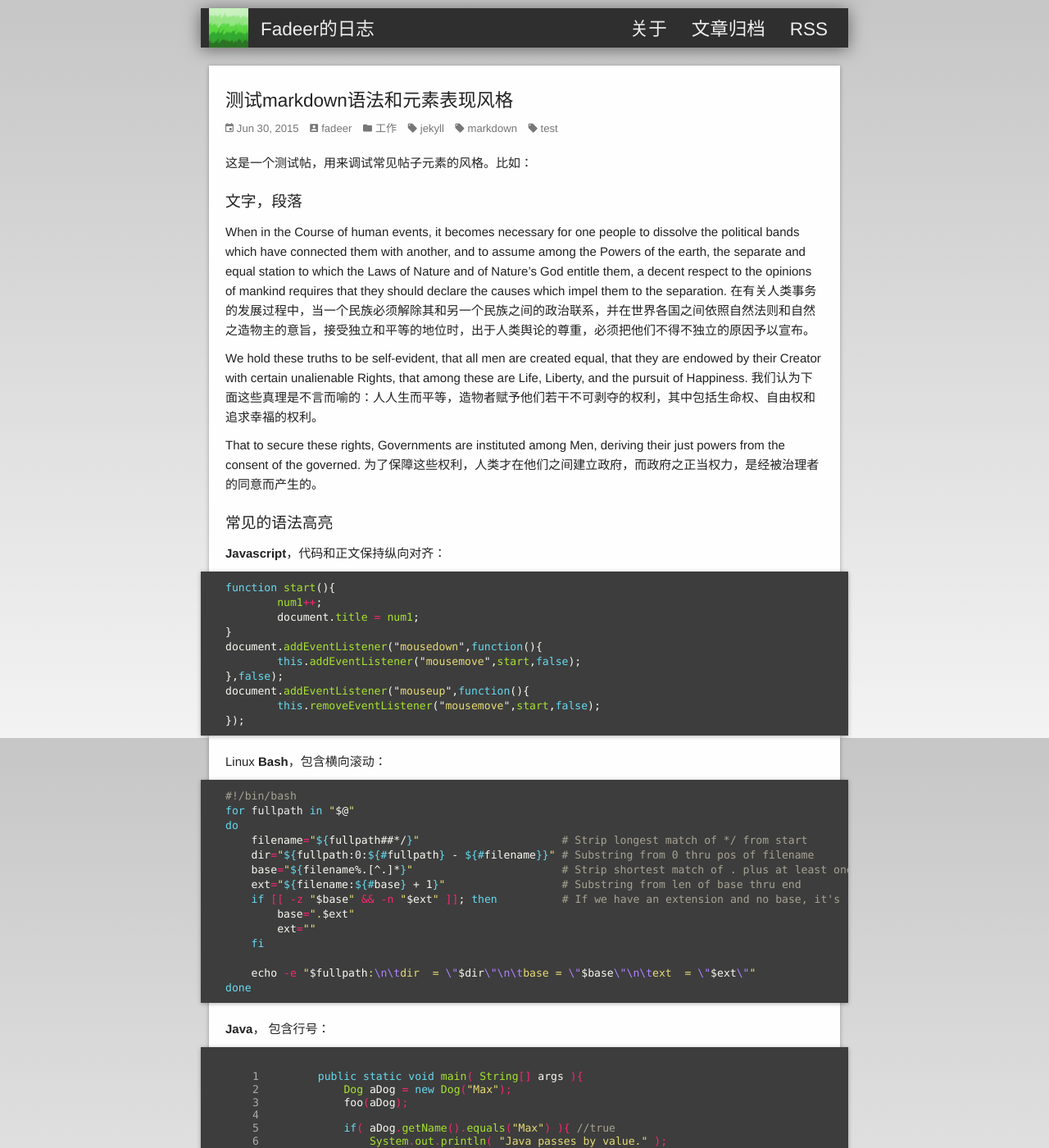
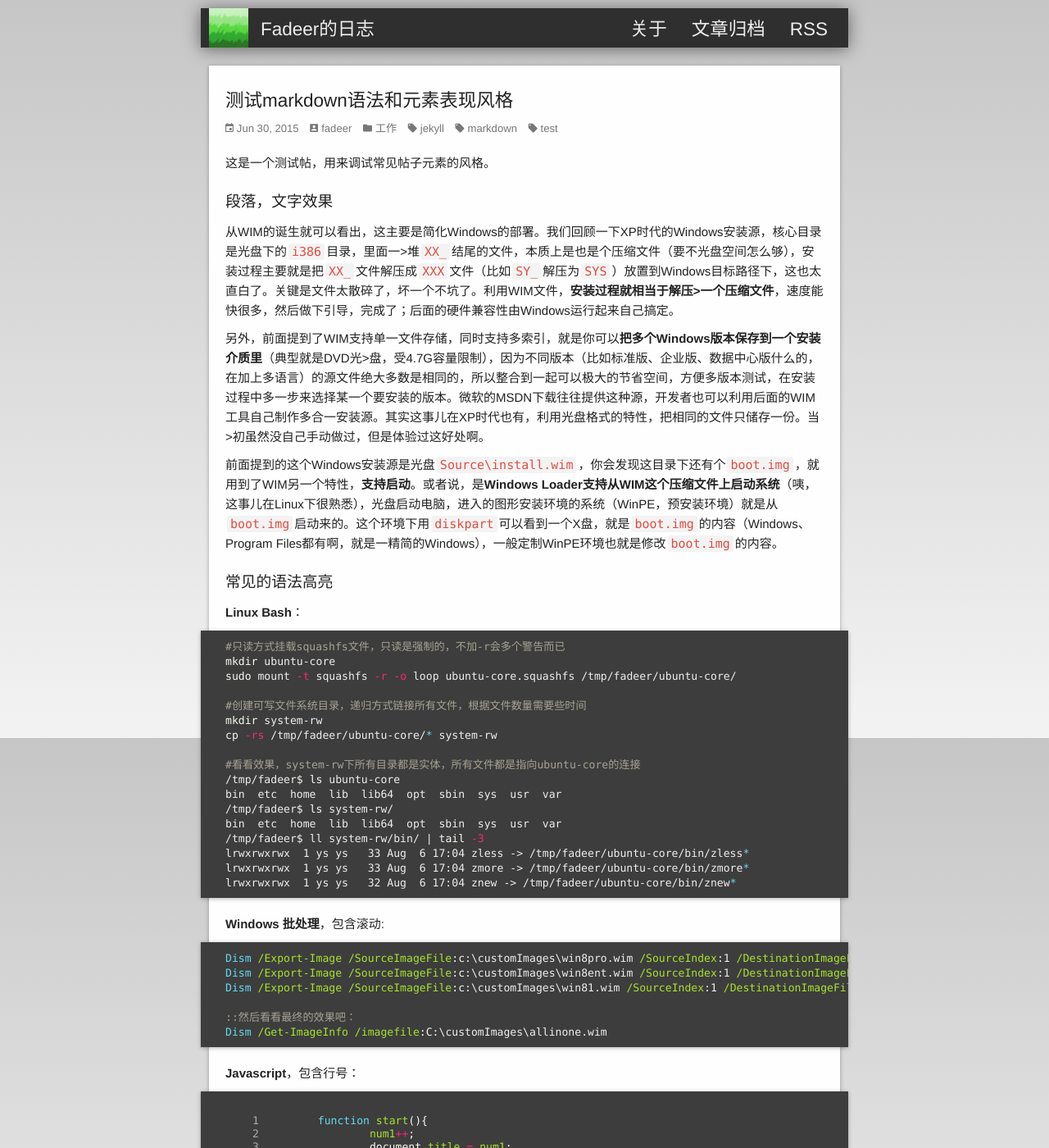
Before and after one commit to fadeer/fadeer.github.io, a Jekyll site: the page built from _posts/2015-06-30-markdown-test-post.markdown, in a window 1280 px wide and 1400 px high. Shown: the whole window at 82% size. Built offline with Jekyll 4.4.1, drawn with Linux system fonts in a browser that asks for light colours; some of the changed text lies outside the part shown.

Commit message:
update post

```diff
--- a/_posts/2015-06-30-markdown-test-post.markdown
+++ b/_posts/2015-06-30-markdown-test-post.markdown
@@ -7,26 +7,52 @@ categories: 工作
 tags: jekyll markdown test
 ---
 
-这是一个测试帖，用来调试常见帖子元素的风格。比如：
+这是一个测试帖，用来调试常见帖子元素的风格。
 
-文字，段落
+段落，文字效果
 ----
+从WIM的诞生就可以看出，这主要是简化Windows的部署。我们回顾一下XP时代的Windows安装源，核心目录是光盘下的`i386`目录，里面一>堆`XX_`结尾的文件，本质上是也是个压缩文件（要不光盘空间怎么够），安装过程主要就是把`XX_`文件解压成`XXX`文件（比如`SY_`解压为`SYS`）放置到Windows目标路径下，这也太直白了。关键是文件太散碎了，坏一个不坑了。利用WIM文件，**安装过程就相当于解压>一个压缩文件**，速度能快很多，然后做下引导，完成了；后面的硬件兼容性由Windows运行起来自己搞定。
 
-When in the Course of human events, it becomes necessary for one people to dissolve the political bands which have connected them with another, and to assume among the Powers of the earth, the separate and equal station to which the Laws of Nature and of Nature's God entitle them, a decent respect to the opinions of mankind requires that they should declare the causes which impel them to the separation.
-在有关人类事务的发展过程中，当一个民族必须解除其和另一个民族之间的政治联系，并在世界各国之间依照自然法则和自然之造物主的意旨，接受独立和平等的地位时，出于人类舆论的尊重，必须把他们不得不独立的原因予以宣布。
+另外，前面提到了WIM支持单一文件存储，同时支持多索引，就是你可以**把多个Windows版本保存到一个安装介质里**（典型就是DVD光>盘，受4.7G容量限制），因为不同版本（比如标准版、企业版、数据中心版什么的，在加上多语言）的源文件绝大多数是相同的，所以整合到一起可以极大的节省空间，方便多版本测试，在安装过程中多一步来选择某一个要安装的版本。微软的MSDN下载往往提供这种源，开发者也可以利用后面的WIM工具自己制作多合一安装源。其实这事儿在XP时代也有，利用光盘格式的特性，把相同的文件只储存一份。当>初虽然没自己手动做过，但是体验过这好处啊。
 
-We hold these truths to be self-evident, that all men are created equal, that they are endowed by their Creator with certain unalienable Rights, that among these are Life, Liberty, and the pursuit of Happiness.
-我们认为下面这些真理是不言而喻的：人人生而平等，造物者赋予他们若干不可剥夺的权利，其中包括生命权、自由权和追求幸福的权利。
-
-That to secure these rights, Governments are instituted among Men, deriving their just powers from the consent of the governed.
-为了保障这些权利，人类才在他们之间建立政府，而政府之正当权力，是经被治理者的同意而产生的。
-
+前面提到的这个Windows安装源是光盘`Source\install.wim`，你会发现这目录下还有个`boot.img`，就用到了WIM另一个特性，**支持启动**。或者说，是**Windows Loader支持从WIM这个压缩文件上启动系统**（咦，这事儿在Linux下很熟悉），光盘启动电脑，进入的图形安装环境的系统（WinPE，预安装环境）就是从`boot.img`启动来的。这个环境下用`diskpart`可以看到一个X盘，就是`boot.img`的内容（Windows、Program Files都有啊，就是一精简的Windows），一般定制WinPE环境也就是修改`boot.img`的内容。
 
 常见的语法高亮
 ----
+**Linux Bash**：
+{% highlight bash %}
+#只读方式挂载squashfs文件，只读是强制的，不加-r会多个警告而已
+mkdir ubuntu-core
+sudo mount -t squashfs -r -o loop ubuntu-core.squashfs /tmp/fadeer/ubuntu-core/
 
-**Javascript**，代码和正文保持纵向对齐：
-{% highlight javascript %}
+#创建可写文件系统目录，递归方式链接所有文件，根据文件数量需要些时间
+mkdir system-rw
+cp -rs /tmp/fadeer/ubuntu-core/* system-rw
+
+#看看效果，system-rw下所有目录都是实体，所有文件都是指向ubuntu-core的连接
+/tmp/fadeer$ ls ubuntu-core
+bin  etc  home  lib  lib64  opt  sbin  sys  usr  var
+/tmp/fadeer$ ls system-rw/
+bin  etc  home  lib  lib64  opt  sbin  sys  usr  var
+/tmp/fadeer$ ll system-rw/bin/ | tail -3
+lrwxrwxrwx  1 ys ys   33 Aug  6 17:04 zless -> /tmp/fadeer/ubuntu-core/bin/zless*
+lrwxrwxrwx  1 ys ys   33 Aug  6 17:04 zmore -> /tmp/fadeer/ubuntu-core/bin/zmore*
+lrwxrwxrwx  1 ys ys   32 Aug  6 17:04 znew -> /tmp/fadeer/ubuntu-core/bin/znew*
+{% endhighlight %}
+
+**Windows 批处理**，包含滚动:
+{% highlight bat %}
+Dism /Export-Image /SourceImageFile:c:\customImages\win8pro.wim /SourceIndex:1 /DestinationImageFile:c:\customImages\allinone.wim /DestinationName:"Windows 8 Professional"
+Dism /Export-Image /SourceImageFile:c:\customImages\win8ent.wim /SourceIndex:1 /DestinationImageFile:c:\customImages\allinone.wim /DestinationName:"Windows 8 Enterprise"
+Dism /Export-Image /SourceImageFile:c:\customImages\win81.wim /SourceIndex:1 /DestinationImageFile:c:\customImages\allinone.wim /DestinationName:"Windows 8.1"
+
+::然后看看最终的效果吧：
+Dism /Get-ImageInfo /imagefile:C:\customImages\allinone.wim
+{% endhighlight %}
+
+<!--preview-end-->
+**Javascript**，包含行号：
+{% highlight javascript linenos %}
 function start(){
 	num1++;
 	document.title = num1;
@@ -38,59 +64,36 @@ document.addEventListener("mouseup",function(){
 	this.removeEventListener("mousemove",start,false);
 });
 {% endhighlight %}
-<!--preview-end-->
-
-Linux **Bash**，包含横向滚动：
-{% highlight bash %}
-#!/bin/bash
-for fullpath in "$@"
-do
-    filename="${fullpath##*/}"                      # Strip longest match of */ from start
-    dir="${fullpath:0:${#fullpath} - ${#filename}}" # Substring from 0 thru pos of filename
-    base="${filename%.[^.]*}"                       # Strip shortest match of . plus at least one non-dot char from end
-    ext="${filename:${#base} + 1}"                  # Substring from len of base thru end
-    if [[ -z "$base" && -n "$ext" ]]; then          # If we have an extension and no base, it's really the base
-        base=".$ext"
-        ext=""
-    fi
-
-    echo -e "$fullpath:\n\tdir  = \"$dir\"\n\tbase = \"$base\"\n\text  = \"$ext\""
-done
-{% endhighlight %}
-
-**Java**， 包含行号：
-{% highlight java linenos%}
-public static void main( String[] args ){
-    Dog aDog = new Dog("Max");
-    foo(aDog);
-
-    if( aDog.getName().equals("Max") ){ //true
-        System.out.println( "Java passes by value." );
-
-    }else if( aDog.getName().equals("Fifi") ){
-        System.out.println( "Java passes by reference." );
-    }
-}
-{% endhighlight %}
 
 也可以在文字间加代码，比如`/etc/network/interfaces`这样。
 
+列表、引用
+----
+一个标准Linux的部署，系统部分通常分为三块儿：
 
-列表内容
-----
-
-* 第一项，内容。
-* 第二项，内容。
-* 第三项，内容，**重要的内容**。
-* 第四项，内容，[外部链接](http://www.google.com)。
-
+* 内核文件，一般在启动分区下`vmlinuz-{kernel.version}`；对比Windows的内核是`C:\Windows\System32\ntoskrnl.exe`。
+* 内存盘（Ramdisk）被引导文件加载起来的精简系统，通常也是压缩格式的，这文件一般叫`initrd.gz-{kernel.version}`，意思就是init（初始化时用的）、rd（内存盘）、gz（压缩的）。
+* 系统分区，一般是一个完整的分区，EXT4之类格式的，放置完整的Linux系统组件。
 
 这种把正文内容和引用的原始链接分开的方式不错，[参考1][链接1]和[参考2][链接2]，这样编辑markdown正文时，就不会被过长的[链接3]打断了。
 
-<!-- 下面就是原始的链接，不会直接出现在正文里 -->
-[链接1]:	http://www.google.com
-[链接2]:	http://www.google.com
-[链接3]:	http://www.google.com
+> Add option `keep_fargs`.
+>
+> By default it's `false`.  Pass `true` if you need to keep unused function arguments.
+>
+> Close #188.
+>
+> master (#1)  v2.4.24 … v2.4.13
+>
+> mishoo authored on 8 Feb 2014
+
+注意引文的换行也得单独引用。
+
+> I added a compressor option for it. To keep unused function arguments, pass keep_fargs: true to the compressor, for example:
+>
+> `uglifyjs file.js -m -c keep-fargs=true`
+>
+> I still believe that relying on this “feature” is silly, so it's disabled by default.
 
 
 富媒体内容
@@ -104,14 +107,25 @@ public static void main( String[] args ){
 
 原始很大的图片，在高分辨率屏下效果应该不错；如果图片宽度不够，也要填满宽度，虽然会显得模糊：
 
-![][pic2]
+![](http://7xkxri.com1.z0.glb.clouddn.com/fix_bug.png)
 
-图片来源: https://iso.500px.com/
+图片来源: [Sina App Engine官方微博](http://www.weibo.com/saet)
 {: .source}
 
-更多元素
+参考链接
 ----
-参考：[kramdown Syntax](http://kramdown.gettalong.org/syntax.html)
+* [Jekyll](http://jekyllrb.com/)
+* [Github Pages](https://pages.github.com/)
+* [Using Jekyll with Pages](https://help.github.com/articles/using-jekyll-with-pages/)
+* [Material Design Iconic Font by Sergey Kupletsky](http://zavoloklom.github.io/material-design-iconic-font/index.html)
+* [Pygments syntax highlighter](http://pygments.org/)
+* [Rouge a pure-ruby syntax highlighter](https://github.com/jneen/rouge)
+* [Kramdown Syntax](http://kramdown.gettalong.org/syntax.html)
+
+<!-- 文内引用链接，不会直接出现在正文里 -->
+[链接1]:	http://www.google.com
+[链接2]:	http://www.google.com
+[链接3]:	http://www.google.com
 
 [pic1]: http://7xkxri.com1.z0.glb.clouddn.com/test-1.jpg
 [pic2]: http://7xkxri.com1.z0.glb.clouddn.com/test-2.jpg
```
